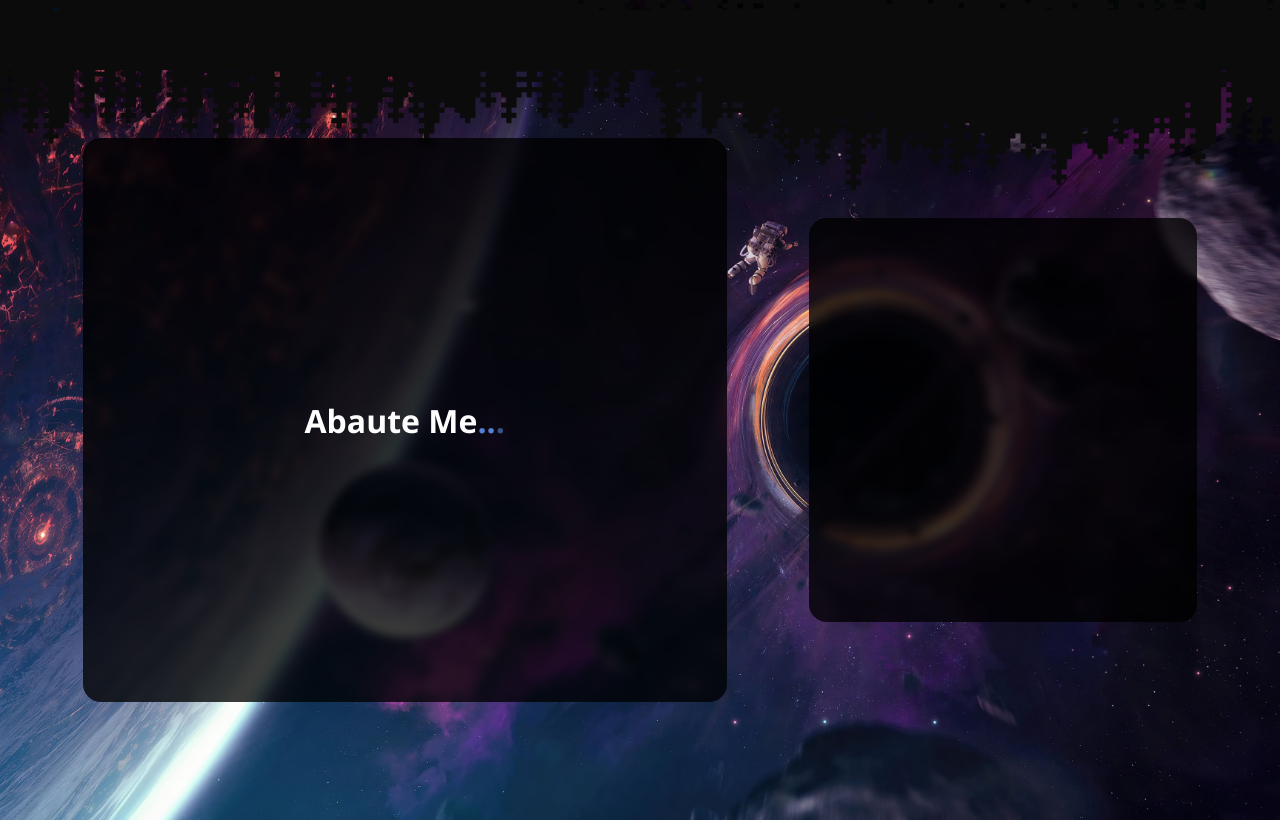
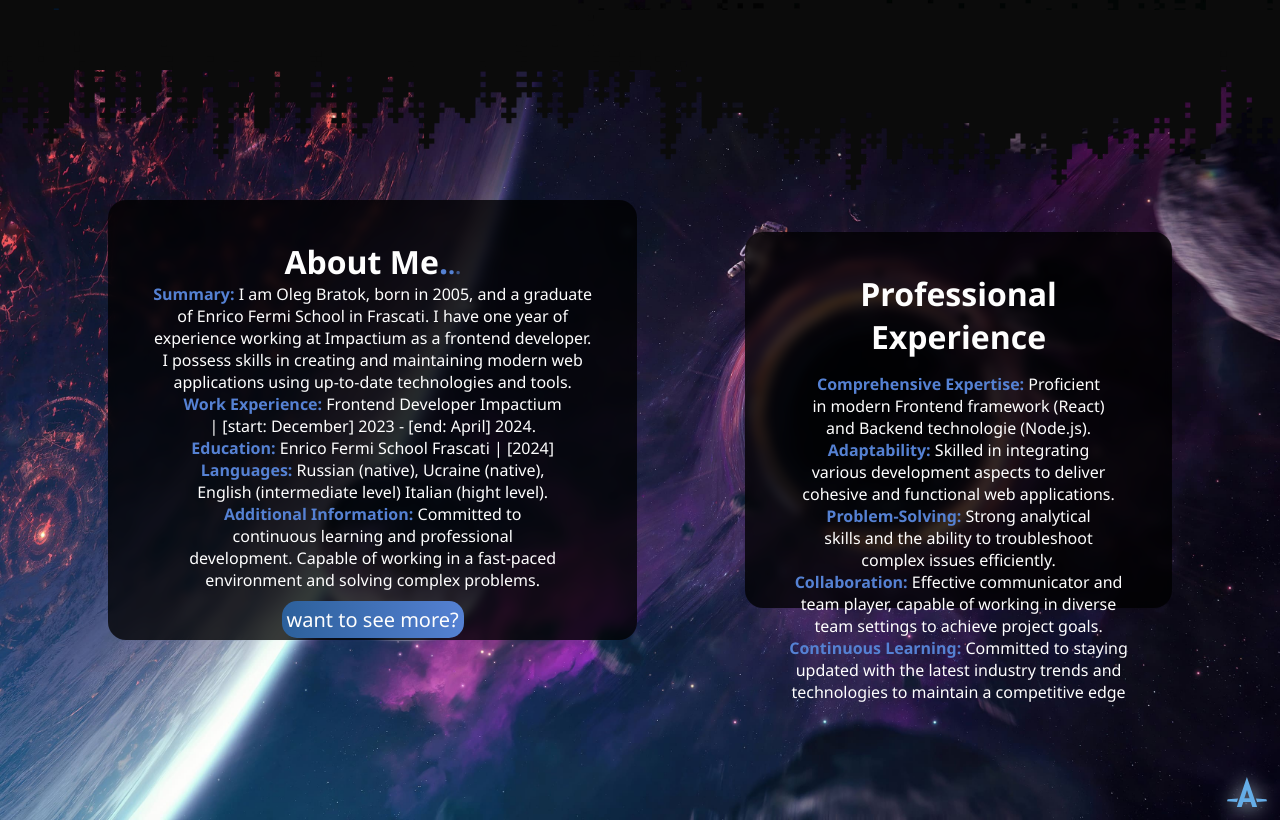
Before and after one commit to Takemyeye/Portfolio, a React (Create React App) app in the folder my-app/: page / in a window 1280 px wide. Shown: the part 780-1600 px from the top of the page. Built offline with nearby package versions, Linux system fonts and the light colour scheme.

Commit message:
ss-portfolio<breake>70%

```diff
--- a/my-app/public/index.html
+++ b/my-app/public/index.html
@@ -6,7 +6,7 @@
     <link rel="stylesheet" href="https://cdnjs.cloudflare.com/ajax/libs/font-awesome/5.15.4/css/all.min.css">
     <link rel="stylesheet" href="fontawesome-free-6.5.1-web/css/all.min.css">
     <link rel="icon" type="" href="img/icon.png">
-    <title>Portfolio</title>
+    <title>SS-Portfolio</title>
   </head>
   <body>
     <div id="root"></div>
--- a/my-app/src/App.css
+++ b/my-app/src/App.css
@@ -1,5 +1,18 @@
 *{
   margin: 0;
+}
+::-webkit-scrollbar {
+  width: 16px;
+}
+::-webkit-scrollbar-track {
+  background: black;
+}
+::-webkit-scrollbar-thumb {
+  background-color: #5581d3;
+  box-shadow: 0 -100vh 0 100vh #2b4679, 0 0 15px 5px rgb(81, 37, 110);
+}
+.h1{
+  margin-bottom: 15px;
 }
 h1,h4,h2,h6{
   text-align: center;
@@ -15,11 +28,25 @@ h6{
   color: #fefefe;
 }
 span{
+  font-weight: bolder;
   color: #5581d3;
 }
 a {
   text-decoration: none;
   color: inherit;
+  z-index: 2;
+ }
+ button{
+  margin: 10px 0 10px 0;
+  color: #fefefe;
+  text-align: center;
+  font-size: 30px;
+  background: linear-gradient(to right ,rgb(44, 96, 155), #5581d3);
+  padding: 5px;
+  border-radius: 15px;
+  border: none;
+  cursor: pointer;
+  font-family: 'Segoe UI', Tahoma, Geneva, Verdana, sans-serif;
  }
  ::selection {
   background: rgba(0, 0, 0, 0.5);
@@ -82,3 +109,14 @@ a {
     opacity: 0;
   }
 }
+@keyframes toTop {
+  0% {
+    filter: drop-shadow(0 2px 10px #fefefe);
+  }
+  50% {
+    filter: drop-shadow(0 2px 10px #65ade7);
+  }
+  100% {
+    filter: drop-shadow(0 2px 10px #fefefe);
+  }
+}
--- a/my-app/src/App.jsx
+++ b/my-app/src/App.jsx
@@ -3,7 +3,7 @@ import Home from './component/Home';
 import NotFound from './component/404';
 import { BrowserRouter as Router, Route, Routes } from 'react-router-dom';
 
-function App() {
+function App () {
   return (
     <Router>
     <Routes>
--- a/my-app/src/component/Home.jsx
+++ b/my-app/src/component/Home.jsx
@@ -4,8 +4,16 @@ import LeftPanel from "./components/leftPanel";
 import AbautMe from "./components/abautMe";
 import "./styles/home.css";
 import Header from "./components/Header";
+import { FontAwesomeIcon } from '@fortawesome/react-fontawesome';
+import {faAutoprefixer} from '@fortawesome/free-brands-svg-icons';
 
 const Home = () => {
+  const scrollToTop = () => {
+    window.scrollTo({
+      top: 0,
+      behavior: 'smooth'
+    });
+  };
 
   return (
     <div>
@@ -19,6 +27,9 @@ const Home = () => {
         </div>
           <AbautMe/>
       </div>
+      <div className="back-to-Top"  onClick={scrollToTop}>
+        <FontAwesomeIcon icon={faAutoprefixer} />
+      </div>
     </div>
   );
 };
--- a/my-app/src/component/components/ActiveContext.jsx
+++ b/my-app/src/component/components/ActiveContext.jsx
@@ -4,9 +4,11 @@ const ActiveContext = createContext();
 
 export const ActiveProvider = ({ children }) => {
   const [isActive, setIsActive] = useState(false);
+  const [isAbaut, setIsabaut] = useState(false);
+  const [IsExperience, setIsExperience] = useState(false);
 
   return (
-    <ActiveContext.Provider value={{ isActive, setIsActive }}>
+    <ActiveContext.Provider value={{ isActive, setIsActive, isAbaut, setIsabaut, IsExperience, setIsExperience }}>
       {children}
     </ActiveContext.Provider>
   );
--- a/my-app/src/component/components/Header.jsx
+++ b/my-app/src/component/components/Header.jsx
@@ -4,7 +4,7 @@ import { Link } from "react-router-dom";
 import ActiveContext from "./ActiveContext";
 
 const Header = () => {
-  const { setIsActive } = useContext(ActiveContext);
+  const { setIsActive, setIsabaut,setIsExperience } = useContext(ActiveContext);
 
   const handleSkillsClick = () => {
     setIsActive(true);
@@ -13,6 +13,34 @@ const Header = () => {
     }, 1000);
   };
 
+  const handleAbautClick = () => {
+    setIsabaut(true);
+    setTimeout(() => {
+      setIsabaut(false);
+    }, 1000);
+  };
+  const handleExperience = () => {
+    setIsExperience(true);
+    setTimeout(() => {
+      setIsExperience(false);
+    }, 1000);
+  };
+
+  const scrollToBottom = () => {
+    window.scrollTo({
+      top: document.documentElement.scrollHeight,
+      behavior: 'smooth'
+    });
+  };
+
+  const handleAboutMeClick = () => {
+    handleAbautClick();
+    scrollToBottom();
+  };
+  const handleExperienceClick = () => {
+    handleExperience();
+    scrollToBottom();
+  };
   return (
     <header>
       <Link to={"/"}>
@@ -23,10 +51,13 @@ const Header = () => {
             <Link to={"/"}>
               <div className="navigation">Home</div>
             </Link>
-        <div className="navigation">About me</div>
+            <div className="navigation" onClick={handleAboutMeClick}>About me</div>
+            <div className="navigation" onClick={handleExperienceClick}>Experience</div>
             <div className="navigation">My services</div>
             <div className="navigation" onClick={handleSkillsClick}>Skills</div>
+            <Link to={"https://mail.google.com/mail/u/0/#search/takemyeyehz%40gmail.come?compose=new"}>
               <div className="navigation">Contact</div>
+            </Link>
             <a href="https://www.instagram.com/takemyeyehz/" target="_blank" rel="noopener noreferrer">
               <div className="navigation">Blog</div>
             </a>
--- a/my-app/src/component/components/abautMe.jsx
+++ b/my-app/src/component/components/abautMe.jsx
@@ -1,18 +1,48 @@
-import React from "react";
+import React, { useContext } from "react";
+import ActiveContext from "./ActiveContext";
 
 const AbautMe = () =>{
+  const { isAbaut } = useContext(ActiveContext);
+  const { IsExperience } = useContext(ActiveContext);
+
+
+  const abautMe = [
+   'I am Oleg Bratok, born in 2005, and a graduate of Enrico Fermi School in Frascati. I have one year of experience working at Impactium as a frontend developer. I possess skills in creating and maintaining modern web applications using up-to-date technologies and tools.',
+   'Frontend Developer Impactium | [start: December] 2023 - [end: April] 2024.',
+   'Enrico Fermi School Frascati | [2024]',
+   'Russian (native), Ucraine (native), English (intermediate level) Italian (hight level).',
+   'Committed to continuous learning and professional development. Capable of working in a fast-paced environment and solving complex problems.'
+  ];
+  const experience = [
+    'Proficient in modern Frontend framework (React) and Backend technologie (Node.js).',
+    'Skilled in integrating various development aspects to deliver cohesive and functional web applications.',
+    'Strong analytical skills and the ability to troubleshoot complex issues efficiently.',
+    'Effective communicator and team player, capable of working in diverse team settings to achieve project goals.',
+    'Committed to staying updated with the latest industry trends and technologies to maintain a competitive edge'
+  ];
+
   return(
     <div className="main2">
-      <div className="abaut">
+      <div className={`abaut ${isAbaut ? 'active' : ''}`}>
         <div className="descriptionAbaut">
-          <h1>Abaute Me<span>..</span><span className="span">.</span></h1>
-            <div className="text">
-
-            </div>
+          <h1>About Me<span>.</span><span style={{ fontSize: '25px' }}>.</span><span className="span" style={{ fontSize: '20px' }}>.</span></h1>
+            <div className="text-full-stack"><span>Summary: </span>{abautMe[0]}</div>
+            <div className="text-full-stack"><span>Work Experience: </span>{abautMe[1]}</div>
+            <div className="text-full-stack"><span>Education: </span>{abautMe[2]}</div>
+            <div className="text-full-stack"><span>Languages: </span>{abautMe[3]}</div>
+            <div className="text-full-stack"><span>Additional Information: </span>{abautMe[4]}</div>
+              <a href="/resume.txt" download="Oleh_Bratok_Resume.txt">
+                <button className="btn">want to see more?</button>
+              </a>
         </div>
       </div>
-      <div className="expirience">
-
+      <div className={`experience ${IsExperience ? 'active' : ''}`}>
+        <h1 className="h1">Professional Experience</h1>
+          <div className="text-full-stack"><span>Comprehensive Expertise: </span>{experience[0]}</div>
+          <div className="text-full-stack"><span>Adaptability: </span>{experience[1]}</div>
+          <div className="text-full-stack"><span>Problem-Solving: </span>{experience[2]}</div>
+          <div className="text-full-stack"><span>Collaboration: </span>{experience[3]}</div>
+          <div className="text-full-stack"><span>Continuous Learning: </span>{experience[4]}</div>
       </div>
     </div>
   )
--- a/my-app/src/component/components/leftPanel.jsx
+++ b/my-app/src/component/components/leftPanel.jsx
@@ -16,8 +16,10 @@ const LeftPanel = () => {
         <div className="imgCircle">
           <div className="img"></div>
         </div>
-          <button className="download">Download Resume  <FontAwesomeIcon icon={faDownload} /></button>
-      </div>
+          <a href="/resume.txt" download="Oleh_Bratok_Resume.txt">
+            <button className="download">Download Resume <FontAwesomeIcon icon={faDownload} /></button>
+          </a>
+        </div>
       <div className={`conteinerRight ${isActive ? 'active' : ''}`}>
         <div className="text-skills">
           <h4>Description</h4>
--- a/my-app/src/component/components/rightPanel.jsx
+++ b/my-app/src/component/components/rightPanel.jsx
@@ -1,15 +1,35 @@
-import React from "react";
+import React, { useContext } from "react";
+import ActiveContext from "./ActiveContext";
 import { FontAwesomeIcon } from '@fortawesome/react-fontawesome';
-import { faFacebook, faGithub, faInstagram, faTelegram, faWhatsapp } from '@fortawesome/free-brands-svg-icons';
+import { faGithub, faInstagram, faTelegram, faWhatsapp } from '@fortawesome/free-brands-svg-icons';
 
 const RightPanel = () => {
+  const { setIsabaut } = useContext(ActiveContext);
+
+  const handleAbautClick = () => {
+    setIsabaut(true);
+    setTimeout(() => {
+      setIsabaut(false);
+    }, 1000);
+  };
+  const scrollToBottom = () => {
+    window.scrollTo({
+      top: document.documentElement.scrollHeight,
+      behavior: 'smooth'
+    });
+  };
+  const handleAboutMeClick = () => {
+    handleAbautClick();
+    scrollToBottom();
+  };
+
   return (
     <div className="rightPanel">
       <div className="text-me">
         <h1>Hi there,</h1>
-        <div className="name">I'm Oleh <span className="span">Bratok</span></div>
+          <div className="name">I'm Oleh <span className="span" style={{ animation: 'none' }}>Bratok</span></div>
           <div>Web Developer</div>
-        <button className="btn">About Me</button>
+            <button onClick={handleAboutMeClick}>About Me</button>
               <div className="socium">
                 <a href="https://www.instagram.com/takemyeyehz/" target="_blank" rel="noopener noreferrer">
                   <FontAwesomeIcon icon={faInstagram} />
@@ -19,9 +39,6 @@ const RightPanel = () => {
                 </a>
                 <a href="https://github.com/Takemyeye" target="_blank" rel="noopener noreferrer">
                   <FontAwesomeIcon icon={faGithub} />
-          </a>
-          <a href="https://www.facebook.com/sushitalyalbano/">
-            <FontAwesomeIcon icon={faFacebook} />
                 </a>
                 <a href="https://web.whatsapp.com/">
                   <FontAwesomeIcon icon={faWhatsapp}/>
--- a/my-app/src/component/styles/home.css
+++ b/my-app/src/component/styles/home.css
@@ -13,6 +13,15 @@
   justify-content: space-between;
   flex-direction: row;
   overflow: hidden;
+}
+.back-to-Top{
+  position: absolute;
+  font-size: 32px;
+  bottom: calc(-100% + 1%);
+  right: 1%;
+  color: #65ade7;
+  cursor: pointer;
+  animation: toTop 2s linear infinite;
 }
 .main2{
   background: url(img/back2.jpg);
@@ -98,6 +107,10 @@
   font-family: 'Segoe UI', Tahoma, Geneva, Verdana, sans-serif;
   color: #fefefe;
   gap: 21px;
+}
+.descriotion:hover{
+  transition: 0.5s ease-in-out;
+  text-shadow: 0 2px 10px;
 }
 .descriotion{
   width: 300px;
@@ -194,16 +207,7 @@
   font-family: 'Segoe UI', Tahoma, Geneva, Verdana, sans-serif;
 }
 .btn{
-  margin: 10px 0 10px 0;
-  color: #fefefe;
-  text-align: center;
-  font-size: 30px;
-  background: linear-gradient(to right ,rgb(44, 96, 155), #5581d3);
-  padding: 5px;
-  border-radius: 15px;
-  border: none;
-  cursor: pointer;
-  font-family: 'Segoe UI', Tahoma, Geneva, Verdana, sans-serif;
+  font-size: 20px;
 }
 .socium{
   position: relative;
@@ -262,8 +266,9 @@
 }
 /*Main2*/
 .abaut{
-  width: 50%;
-  height: 70%;
+  width: 35%;
+  height: 45%;
+  padding: 3%;
   background-color: rgba(0, 0, 0, 0.774);
   border-radius: 18px;
   display: flex;
@@ -273,23 +278,47 @@
   gap: 20px;
   backdrop-filter: blur(4px);
   font-family: 'Segoe UI', Tahoma, Geneva, Verdana, sans-serif;
+  transition: 2s ease-in-out;
   border: 2px transparent solid;
+}
+.abaut.active {
+  background-color: rgba(0, 0, 0, 0.705);
+  border: 2px #fefefe solid;
+  box-shadow: 0 5px 20px #fefefe;
 }
 .descriptionAbaut{
   width: 100%;
-  height: 30%;
+  height: 100%;
   display: flex;
   align-items: center;
-  justify-content: center;
+  justify-content: space-evenly;
   flex-direction: column;
+  color: #fefefe;
   font-family: 'Segoe UI', Tahoma, Geneva, Verdana, sans-serif;
+  text-wrap: balance;
 }
-
-.expirience{
-  width: 30%;
-  height: 50%;
+.text-full-stack{
+  text-align: center;
+}
+.experience{
+  width: 27%;
+  height: 37%;
+  padding: 3%;
   background-color: rgba(0, 0, 0, 0.774);
   border-radius: 18px;
   backdrop-filter: blur(4px);
+  display: flex;
+  align-items: center;
+  justify-content: space-evenly;
+  flex-direction: column;
+  color: #fefefe;
+  font-family: 'Segoe UI', Tahoma, Geneva, Verdana, sans-serif;
   border: 2px transparent solid;
+  transition: 2s ease-in-out;
+  text-wrap: balance;
 }
+.experience.active {
+  background-color: rgba(0, 0, 0, 0.705);
+  border: 2px #fefefe solid;
+  box-shadow: 0 5px 20px #fefefe;
+}
```
Also changed, not shown: my-app/src/index.js (+6 -4 lines), my-app/public/resume.txt (added). Lines whose indentation alone changed are shown as unchanged.
